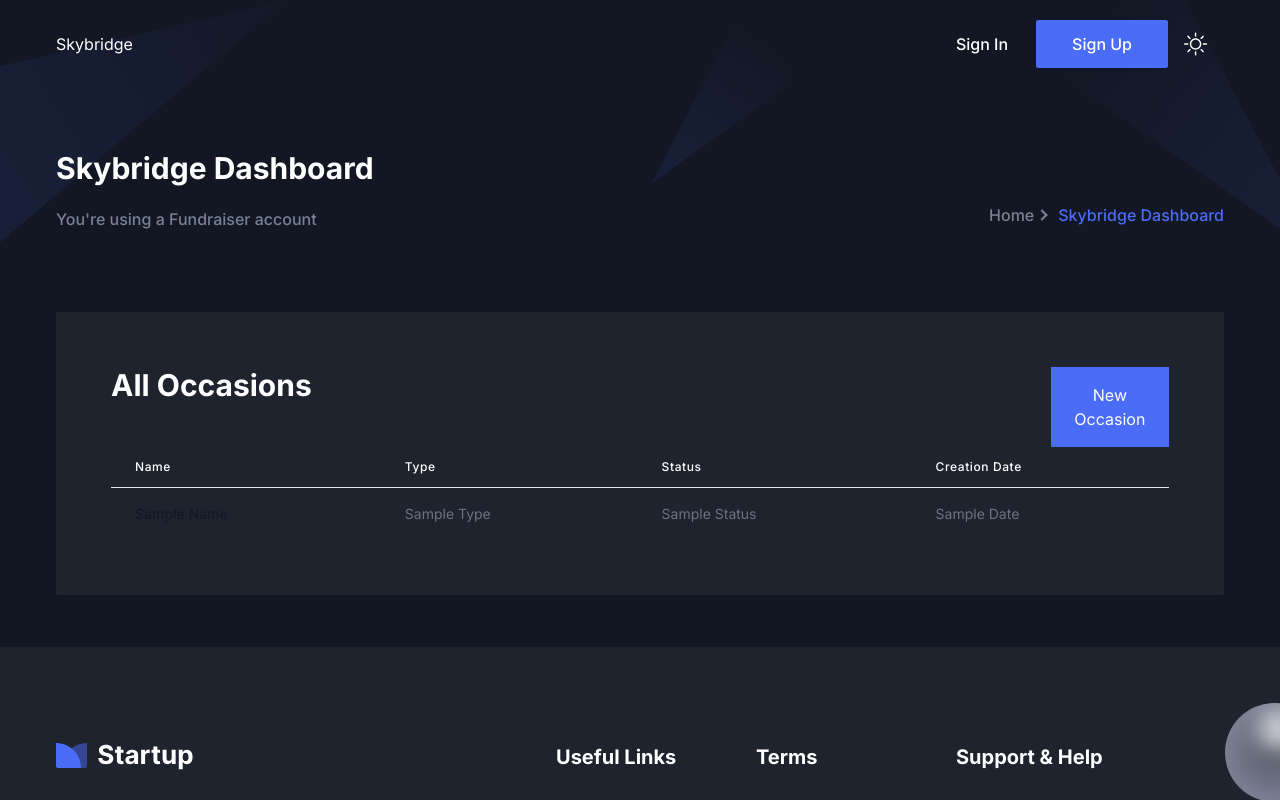
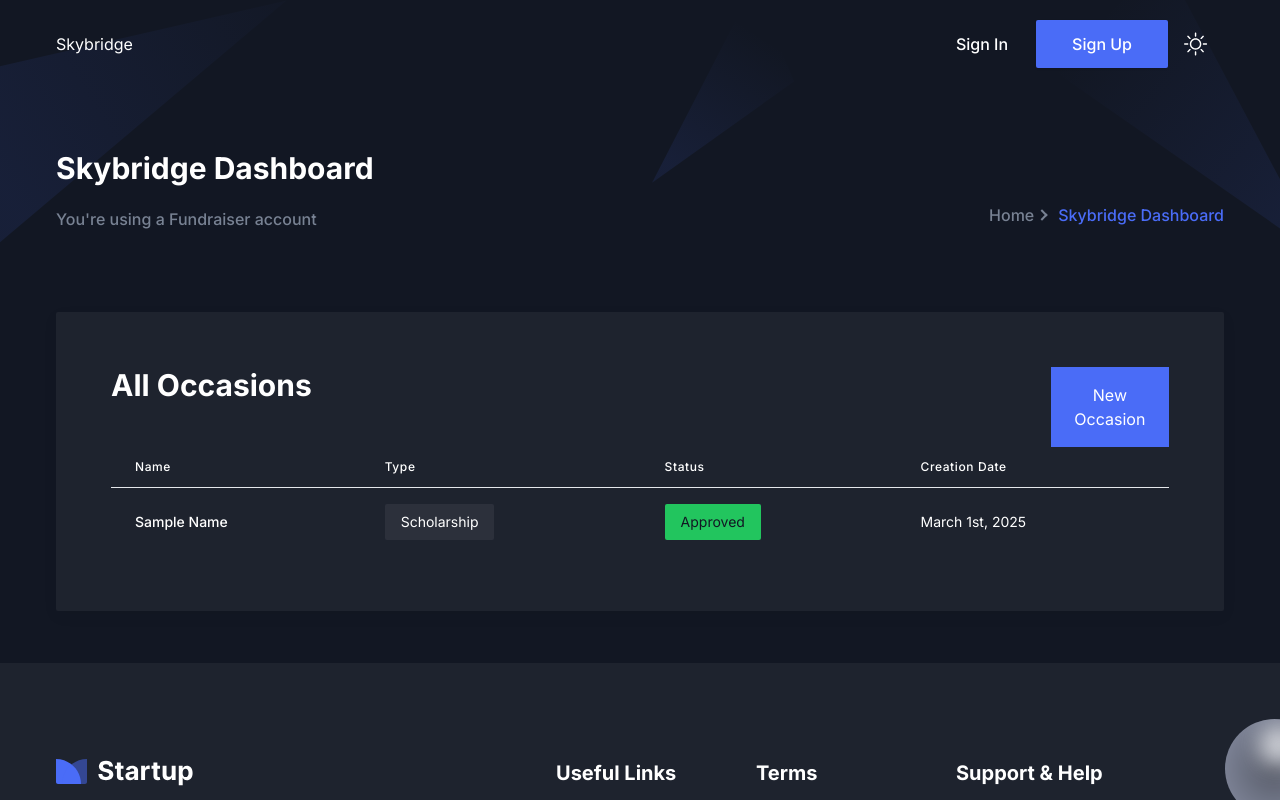
Before and after one commit to nirmalhk7/skybridge, a Next.js app in the folder main/: page /dashboard in a window 1280 px wide. Shown: the top 800 px of the page. Built offline with nearby package versions, Linux system fonts and the light colour scheme.

Commit message:
Occasions table
Signed-off-by: Nirmal Khedkar <nirmalhk7@gmail.com>

```diff
--- a/main/src/app/contact/page.tsx
+++ b/main/src/app/contact/page.tsx
@@ -1,5 +1,4 @@
 import Breadcrumb from "@/components/Common/Breadcrumb";
-import Contact from "@/components/Contact";
 
 import { Metadata } from "next";
 
--- a/main/src/app/dashboard/page.tsx
+++ b/main/src/app/dashboard/page.tsx
@@ -1,13 +1,10 @@
-import AboutSectionOne from "@/components/About/AboutSectionOne";
-import AboutSectionTwo from "@/components/About/AboutSectionTwo";
 import Breadcrumb from "@/components/Common/Breadcrumb";
-
 import { Metadata } from "next";
+import SkybridgeOccasions from "@/components/SkybridgeOccasions";
 
 export const metadata: Metadata = {
   title: "Dashboard",
   description: "Welcome to Skybridge",
-  // other metadata
 };
 
 const AboutPage = () => {
@@ -18,50 +15,7 @@ const AboutPage = () => {
         description="You're using a Fundraiser account"
       />
 
-      <div className="container py-8">
-        <div
-          className="mb-12 rounded-sm bg-white px-8 py-11 shadow-three dark:bg-gray-dark sm:p-[55px] lg:mb-5 lg:px-8 xl:p-[55px]"
-          data-wow-delay=".15s"
-        >
-          <div className="grid grid-cols-8 gap-4">
-            <div className="col-span-7">
-              <h3 className="mb-3 text-2xl font-bold text-black dark:text-white sm:text-3xl">
-                All Occasions
-              </h3>
-            </div>
-            <div>
-              <button className="bg-primary text-white p-4">New Occasion</button>
-            </div>
-          </div>
-          <table className="min-w-full divide-y divide-gray-200 dark:bg-gray-dark">
-            <thead className="">
-              <tr>
-                <th scope="col" className="px-6 py-3 text-left text-xs font-medium tracking-wider">
-                  Name
-                </th>
-                <th scope="col" className="px-6 py-3 text-left text-xs font-medium tracking-wider">
-                  Type
-                </th>
-                <th scope="col" className="px-6 py-3 text-left text-xs font-medium tracking-wider">
-                  Status
-                </th>
-                <th scope="col" className="px-6 py-3 text-left text-xs font-medium tracking-wider">
-                  Creation Date
-                </th>
-              </tr>
-            </thead>
-            <tbody className=" divide-y divide-gray-200">
-              <tr>
-                <td className="px-6 py-4 whitespace-nowrap text-sm font-medium text-gray-900">Sample Name</td>
-                <td className="px-6 py-4 whitespace-nowrap text-sm text-gray-500">Sample Type</td>
-                <td className="px-6 py-4 whitespace-nowrap text-sm text-gray-500">Sample Status</td>
-                <td className="px-6 py-4 whitespace-nowrap text-sm text-gray-500">Sample Date</td>
-              </tr>
-              {/* More rows here */}
-            </tbody>
-          </table>
-        </div>
-      </div>
+      <SkybridgeOccasions/>
     </>
   );
 };
--- /dev/null
+++ b/main/src/components/SkybridgeOccasions/index.tsx
@@ -0,0 +1,75 @@
+"use client";
+
+import React, { useState } from "react";
+
+const SkybridgeOccasions: React.FC = () => {
+  const [tableData, setTableData] = useState([
+    {
+      name: "Sample Name",
+      type: "Scholarship",
+      status: "Approved",
+      date: "March 1st, 2025",
+    },
+  ]);
+  return (
+    <div className="container py-8">
+      <div
+        className="mb-12 rounded-sm bg-white px-8 py-11 shadow-three dark:bg-gray-dark sm:p-[55px] lg:mb-5 lg:px-8 xl:p-[55px]"
+        data-wow-delay=".15s"
+      >
+        <div className="grid grid-cols-8 gap-4">
+          <div className="col-span-7">
+            <h3 className="mb-3 text-2xl font-bold text-black dark:text-white sm:text-3xl">
+              All Occasions
+            </h3>
+          </div>
+          <div>
+            <button className="bg-primary p-4 text-white">New Occasion</button>
+          </div>
+        </div>
+        <table className="min-w-full divide-y divide-gray-200 dark:bg-gray-dark">
+          <thead>
+            <tr>
+              <th className="px-6 py-3 text-left text-xs font-medium tracking-wider">
+                Name
+              </th>
+              <th className="px-6 py-3 text-left text-xs font-medium tracking-wider">
+                Type
+              </th>
+              <th className="px-6 py-3 text-left text-xs font-medium tracking-wider">
+                Status
+              </th>
+              <th className="px-6 py-3 text-left text-xs font-medium tracking-wider">
+                Creation Date
+              </th>
+            </tr>
+          </thead>
+          <tbody className="divide-y divide-gray-200">
+            {tableData.map((row, index) => (
+              <tr key={index}>
+                <td className="whitespace-nowrap px-6 py-4 text-sm font-medium">
+                  {row.name}
+                </td>
+                <td className="whitespace-nowrap px-6 py-4 text-sm">
+                  <button className="inline-flex items-center justify-center rounded-sm bg-gray-light px-4 py-2 text-sm text-black duration-300 hover:text-white dark:bg-[#2C303B] dark:text-white dark:hover:bg-primary">
+                    {row.type}
+                  </button>
+                </td>
+                <td className="whitespace-nowrap px-6 py-4 text-sm">
+                  <button className="inline-flex items-center justify-center rounded-sm bg-gray-light bg-green-500 px-4 py-2 text-sm text-black duration-300">
+                    {row.status}
+                  </button>
+                </td>
+                <td className="whitespace-nowrap px-6 py-4 text-sm">
+                  {row.date}
+                </td>
+              </tr>
+            ))}
+          </tbody>
+        </table>
+      </div>
+    </div>
+  );
+};
+
+export default SkybridgeOccasions;
```
